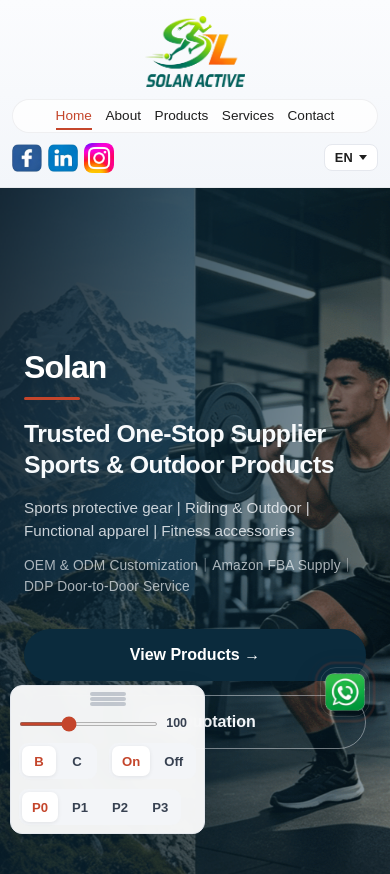
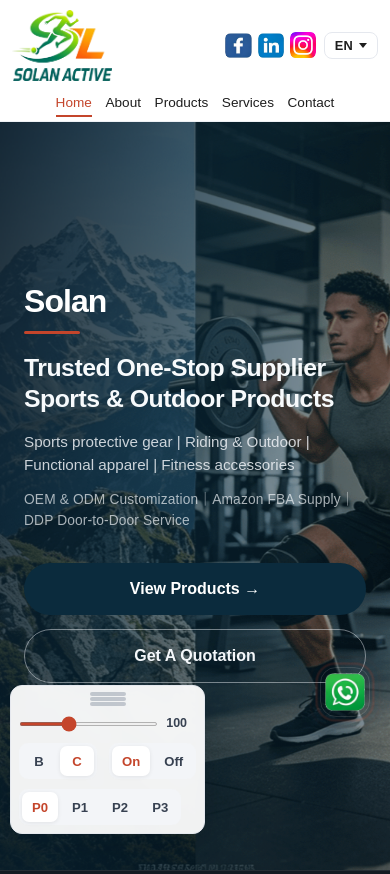
Before and after one commit to muou-creazy/solan, a plain HTML site: page index.html in a window 390 px wide. Shown: the top 874 px of the page. Drawn offline with Linux system fonts and the light colour scheme; a web font is replaced by a local one.

Commit message:
方案保存备份

```diff
--- a/index.html
+++ b/index.html
@@ -1,5 +1,5 @@
 <!DOCTYPE html>
-<html lang="en" data-header-style="brand" data-header-sticky="on" data-brand-preset="p0">
+<html lang="en" data-header-style="utility" data-header-sticky="on" data-brand-preset="p0">
 <head>
   <meta charset="UTF-8">
   <meta name="viewport" content="width=device-width, initial-scale=1.0">
@@ -16,7 +16,7 @@
 </head>
 <body>
 <!-- 顶部站点头：Logo 行 + 导航 + 语言切换（B brand / C utility） -->
-<header class="site-header" id="navbar" data-header-style="brand" data-header-sticky="on" data-brand-preset="p0">
+<header class="site-header" id="navbar" data-header-style="utility" data-header-sticky="on" data-brand-preset="p0">
   <!-- 顶部 Logo 行：仅 Logo（联系渠道已移至导航行） -->
   <div class="logo-bar">
     <div class="container">
@@ -42,14 +42,14 @@
       </div>
       <div class="header-nav-tools">
         <div class="social-channels social-channels--header" aria-label="Follow us">
-          <a class="js-social-chat social-channels__icon-link" href="https://m.me/8615027442014?text=Hello%20Solan%2C%20I%20would%20like%20to%20inquire%20about%20your%20products." data-channel="facebook" data-account="8615027442014" data-text="Hello Solan, I would like to inquire about your products." rel="noopener noreferrer" aria-label="Facebook Messenger">
-            <img class="social-channels__icon" src="./img/icon-facebook.png" alt="Facebook" width="36" height="36" loading="eager">
+          <a class="social-channels__icon-link" href="https://www.facebook.com/SolanActiveSports/" target="_blank" rel="noopener noreferrer" aria-label="Facebook">
+            <img class="social-channels__icon" src="./img/icon-facebook.png" alt="Facebook" width="28" height="28" loading="eager">
           </a>
-          <a class="js-social-chat social-channels__icon-link" href="https://www.linkedin.com/messaging/compose/?recipient=8615027442014&body=Hello%20Solan%2C%20I%20would%20like%20to%20inquire%20about%20your%20products." data-channel="linkedin" data-account="8615027442014" data-text="Hello Solan, I would like to inquire about your products." rel="noopener noreferrer" aria-label="LinkedIn Message">
-            <img class="social-channels__icon" src="./img/icon-linkedIn.png" alt="LinkedIn" width="36" height="36" loading="eager">
+          <a class="social-channels__icon-link" href="https://www.linkedin.com/in/shelly-wang-357b45ab/" target="_blank" rel="noopener noreferrer" aria-label="LinkedIn">
+            <img class="social-channels__icon" src="./img/icon-linkedIn.png" alt="LinkedIn" width="28" height="28" loading="eager">
           </a>
-          <a class="social-channels__icon-link" href="https://www.instagram.com/solanactive/" target="_blank" rel="noopener noreferrer" aria-label="Instagram">
-            <img class="social-channels__icon" src="./img/icon-ins.png" alt="Instagram" width="36" height="36" loading="eager">
+          <a class="social-channels__icon-link" href="https://www.instagram.com/solan.sports/" target="_blank" rel="noopener noreferrer" aria-label="Instagram">
+            <img class="social-channels__icon" src="./img/icon-ins.png" alt="Instagram" width="28" height="28" loading="eager">
           </a>
         </div>
         <div class="lang-switcher" id="lang-switcher">
@@ -536,10 +536,10 @@
       <div class="header-style-switcher__group" role="group" data-i18n-aria="headerStyle.aria" aria-label="Header style">
         <span class="header-style-switcher__label" data-i18n="headerStyle.label">Header</span>
         <div class="header-style-switcher__btns">
-          <button type="button" class="header-style-switcher__btn" data-header-style-option="brand" aria-pressed="true" data-i18n-aria="headerStyle.brandAria" aria-label="Brand header">
+          <button type="button" class="header-style-switcher__btn" data-header-style-option="brand" aria-pressed="false" data-i18n-aria="headerStyle.brandAria" aria-label="Brand header">
             <span data-i18n="headerStyle.brand">B</span>
           </button>
-          <button type="button" class="header-style-switcher__btn" data-header-style-option="utility" aria-pressed="false" data-i18n-aria="headerStyle.utilityAria" aria-label="Utility header">
+          <button type="button" class="header-style-switcher__btn" data-header-style-option="utility" aria-pressed="true" data-i18n-aria="headerStyle.utilityAria" aria-label="Utility header">
             <span data-i18n="headerStyle.utility">C</span>
           </button>
         </div>
--- a/js/header-style.js
+++ b/js/header-style.js
@@ -12,8 +12,8 @@
   var PANEL_POS_STORAGE_KEY = 'solan-header-panel-pos'
   /** B 方案视觉预设 localStorage 键 */
   var PRESET_STORAGE_KEY = 'solan-brand-preset'
-  /** 默认顶栏样式 */
-  var DEFAULT_STYLE = 'brand'
+  /** 默认顶栏样式（C utility） */
+  var DEFAULT_STYLE = 'utility'
   /** 默认固定在顶部 */
   var DEFAULT_STICKY = 'on'
   /** 默认 Logo 宽度（px） */
--- a/style/index.css
+++ b/style/index.css
@@ -128,16 +128,16 @@ html[data-header-sticky="off"] .site-header.scrolled {
   color: #e06a52;
 }
 
-/* 顶栏社交渠道：仅 Facebook + LinkedIn 图标 */
+/* 顶栏社交渠道：Facebook + LinkedIn + Instagram */
 .social-channels--header {
-  --channels-h: 36px;
+  --channels-h: 28px;
   position: relative;
   margin: 0;
   height: var(--channels-h);
   width: auto;
   display: inline-flex;
   align-items: center;
-  gap: 8px;
+  gap: 6px;
   border-radius: 0;
   overflow: visible;
   flex-shrink: 0;
@@ -513,14 +513,14 @@ html[data-header-style="brand"][data-brand-preset="p3"] .lang-switcher {
   margin-bottom: 8px;
 }
 
-/* ===== 顶栏样式 utility：单行 Logo | 导航 | 联系 + 语言 ===== */
+/* ===== 顶栏样式 utility：单行 Logo | 导航 | 联系 + 语言（内边距参考 B/P3 收紧） ===== */
 html[data-header-style="utility"] .site-header {
   display: grid;
   grid-template-columns: auto minmax(0, 1fr) auto auto;
   align-items: center;
   column-gap: 24px;
-  row-gap: 8px;
-  padding: 10px max(24px, calc((100% - 1280px) / 2));
+  row-gap: 6px;
+  padding: 6px max(24px, calc((100% - 1280px) / 2));
   background: rgba(255, 255, 255, 0.96);
   backdrop-filter: blur(16px) saturate(180%);
   -webkit-backdrop-filter: blur(16px) saturate(180%);
@@ -541,18 +541,23 @@ html[data-header-style="utility"] .logo-wrapper {
   position: static;
   top: auto;
   z-index: 1;
+  padding: 4px 0;
 }
 
 html[data-header-style="utility"] .logo-image {
   width: var(--logo-size);
   height: auto;
-  border-radius: 8px;
-  padding: 3px;
-  background: #fff;
+  border: none;
+  border-radius: 0;
+  padding: 0;
+  background: transparent;
+  box-shadow: none;
 }
 
 html[data-header-style="utility"] .logo-image:hover {
   transform: scale(1.04);
+  border-color: transparent;
+  box-shadow: none;
 }
 
 html[data-header-style="utility"] .nav-links {
@@ -562,6 +567,7 @@ html[data-header-style="utility"] .nav-links {
   justify-content: center;
   gap: 1.5rem;
   flex-wrap: wrap;
+  padding: 5px 0;
 }
 
 html[data-header-style="utility"] .social-channels--header {
@@ -569,7 +575,7 @@ html[data-header-style="utility"] .social-channels--header {
   grid-row: 1;
   justify-self: end;
   background: transparent;
-  --channels-h: 40px;
+  --channels-h: 28px;
 }
 
 html[data-header-style="utility"] .lang-switcher {
@@ -667,13 +673,13 @@ html[data-header-style="utility"] .logo-bar {
     padding: 2px 0 0;
   }
 
-  /* C：上排 Logo 左 / 联系+语言右对齐，下排导航居中 */
+  /* C：上排 Logo 左 / 联系+语言右对齐，下排导航居中（内边距参考 B/P3） */
   html[data-header-style="utility"] .site-header {
     grid-template-columns: auto 1fr auto auto;
     grid-template-rows: auto auto;
     column-gap: 10px;
-    row-gap: 10px;
-    padding: 10px 16px 12px;
+    row-gap: 6px;
+    padding: 6px 16px 8px;
     align-items: center;
   }
 
```
